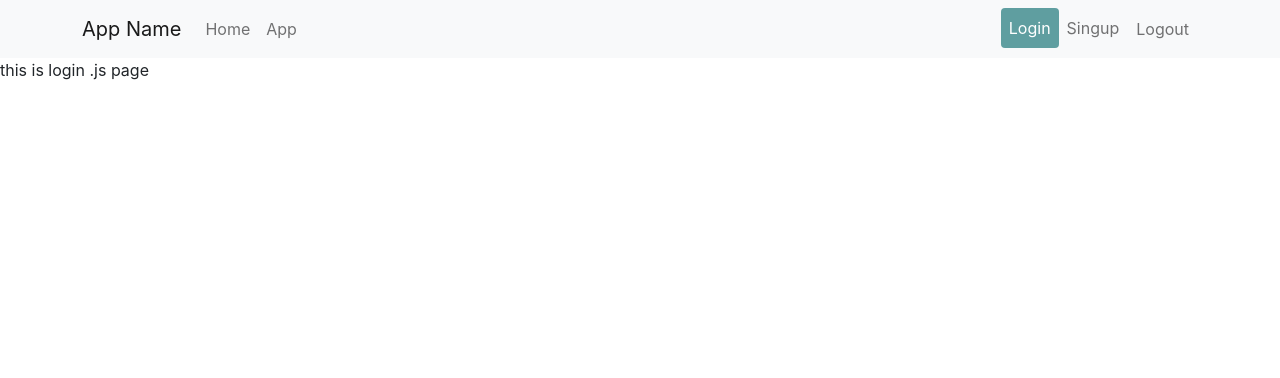
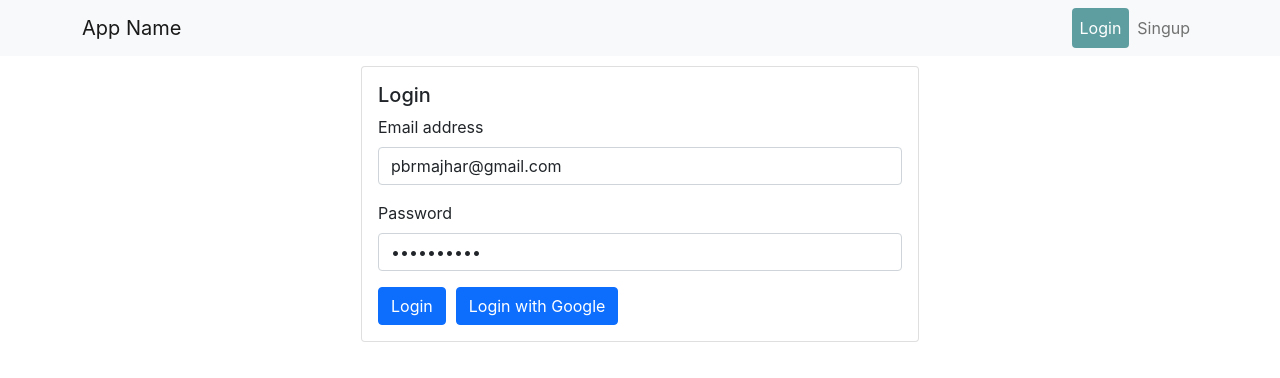
Before and after one commit to pbrmajhar/reactjs, a React (Create React App) app: page /login in a window 1280 px wide. Shown: the top 378 px of the page. Built offline with nearby package versions, Linux system fonts and the light colour scheme; no server answers.

Commit message:
Google popup login added

```diff
--- a/src/components/Header.js
+++ b/src/components/Header.js
@@ -1,17 +1,21 @@
 import React from "react";
 import { NavLink } from "react-router-dom";
-import { useDispatch } from "react-redux";
+import { useDispatch, useSelector } from "react-redux";
 import firebase from "firebase";
+import { useHistory } from "react-router-dom";
 import "./style.css";
 
 const Header = () => {
   const dispatch = useDispatch();
+  const history = useHistory();
+  const user = useSelector((state) => state.user);
   const logout = () => {
-    firebase.auth().signOut()
+    firebase.auth().signOut();
     dispatch({
       type: "LOGOUT",
       payload: null,
     });
+    history.push("/login");
   };
   return (
     <nav className="navbar navbar-expand-lg navbar-light bg-light">
@@ -22,18 +26,36 @@ const Header = () => {
 
         <div className="collapse navbar-collapse" id="navbarSupportedContent">
           <ul className="navbar-nav me-auto mb-2 mb-lg-0">
+            {user && (
+              <>
                 <li className="nav-item">
-              <NavLink className="nav-link" activeClassName="active" to="/home">
+                  <NavLink
+                    className="nav-link"
+                    activeClassName="active"
+                    to="/home"
+                  >
                     Home
                   </NavLink>
                 </li>
                 <li className="nav-item">
-              <NavLink className="nav-link" activeClassName="active" to="/app">
+                  <NavLink
+                    className="nav-link"
+                    activeClassName="active"
+                    to="/app"
+                  >
                     App
                   </NavLink>
                 </li>
+              </>
+            )}
           </ul>
-          <ul className="navbar-nav ml-auto mb-2 mb-lg-0">
+
+          <ul
+            className="navbar-nav ml-auto mb-2 mb-lg-0"
+            style={{ float: "right" }}
+          >
+            {!user && (
+              <>
                 <li className="nav-item">
                   <NavLink
                     className="nav-link"
@@ -43,6 +65,7 @@ const Header = () => {
                     Login
                   </NavLink>
                 </li>
+
                 <li className="nav-item">
                   <NavLink
                     className="nav-link"
@@ -52,11 +75,15 @@ const Header = () => {
                     Singup
                   </NavLink>
                 </li>
+              </>
+            )}
+            {user && (
               <li className="nav-item">
                 <button className="btn nav-link" onClick={logout}>
                   Logout
                 </button>
               </li>
+            )}
           </ul>
         </div>
       </div>
--- a/src/pages/CompleteSignup.js
+++ b/src/pages/CompleteSignup.js
@@ -1,9 +1,11 @@
 import React, { useState, useEffect } from "react";
+import { useDispatch } from "react-redux";
 import { auth } from "../firebase";
 
 const CompleteSignup = ({ history }) => {
   const [email, setEmail] = useState("");
   const [password, setPassword] = useState("");
+  const dispatch = useDispatch();
 
   useEffect(() => {
     const isEmail = window.localStorage.getItem("registerEmail");
@@ -16,7 +18,7 @@ const CompleteSignup = ({ history }) => {
   const loginHandle = async (e) => {
     e.preventDefault();
     if (!email || !password) {
-      return alert('email and password is required!');
+      return alert("email and password is required!");
     }
     try {
       const result = await auth.signInWithEmailLink(
@@ -29,6 +31,13 @@ const CompleteSignup = ({ history }) => {
         let user = auth.currentUser;
         await user.updatePassword(password);
         const token = await user.getIdTokenResult();
+        dispatch({
+          type: "LOGIN_USER",
+          payload: {
+            email: result.user.email,
+            token: token.token,
+          },
+        });
         history.push("/");
       }
     } catch (error) {
--- a/src/pages/Login.js
+++ b/src/pages/Login.js
@@ -1,7 +1,86 @@
-import React from "react";
+import React, { useState } from "react";
+import { useDispatch } from "react-redux";
+import { auth, googleAuthProvider } from "../firebase";
 
-const Login = () => {
-  return <div>this is login .js page</div>;
+const Login = ({ history }) => {
+  const [email, setEmail] = useState("pbrmajhar@gmail.com");
+  const [password, setPassword] = useState("adminadmin");
+  const dispatch = useDispatch();
+
+  const loginHandle = async (e) => {
+    e.preventDefault();
+    try {
+      const { user } = await auth.signInWithEmailAndPassword(email, password);
+      dispatch({
+        type: "LOGIN_USER",
+        payload: {
+          email: user.email,
+          token: (await user.getIdTokenResult()).token,
+        },
+      });
+      history.push("/");
+    } catch (error) {
+      console.log(error);
+    }
+  };
+
+  const googleLogin = async () => {
+    auth
+      .signInWithPopup(googleAuthProvider)
+      .then( async (result) => {
+        dispatch({type: 'LOGIN_USER', payload: {
+          email: result.user.email,
+          token: await result.user.getIdTokenResult()
+        }})
+        history.push("/");
+      })
+      .catch((error) => {
+        console.log(error);
+      });
+  };
+
+  return (
+    <div className="">
+      <div className="container" style={{ marginTop: "10px" }}>
+        <div className="card" style={{ width: "50%", margin: "0 auto" }}>
+          <div className="card-body">
+            <h5 className="card-title">Login</h5>
+            <form onSubmit={loginHandle}>
+              <div className="mb-3">
+                <label className="form-label">Email address</label>
+                <input
+                  type="email"
+                  className="form-control"
+                  value={email}
+                  onChange={(e) => setEmail(e.target.value)}
+                />
+              </div>
+              <div className="mb-3">
+                <label className="form-label">Password</label>
+                <input
+                  type="password"
+                  className="form-control"
+                  value={password}
+                  onChange={(e) => setPassword(e.target.value)}
+                />
+              </div>
+              <button type="submit" className="btn btn-primary">
+                Login
+              </button>
+              <button
+                type="button"
+                className="btn btn-primary"
+                onClick={googleLogin}
+                style={{marginLeft: '10px'}}
+              >
+                Login with Google
+              </button>
+            </form>
+          </div>
+        </div>
+      </div>
+    </div>
+  );
 };
 
 export default Login;
```
Also changed, not shown: notes.txt. Lines whose indentation alone changed are shown as unchanged.
